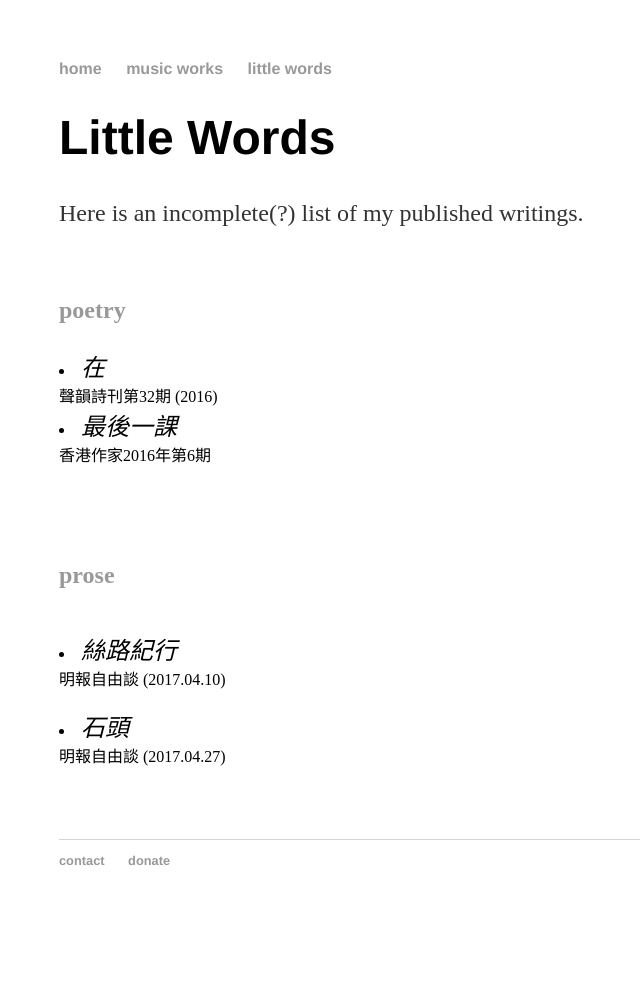
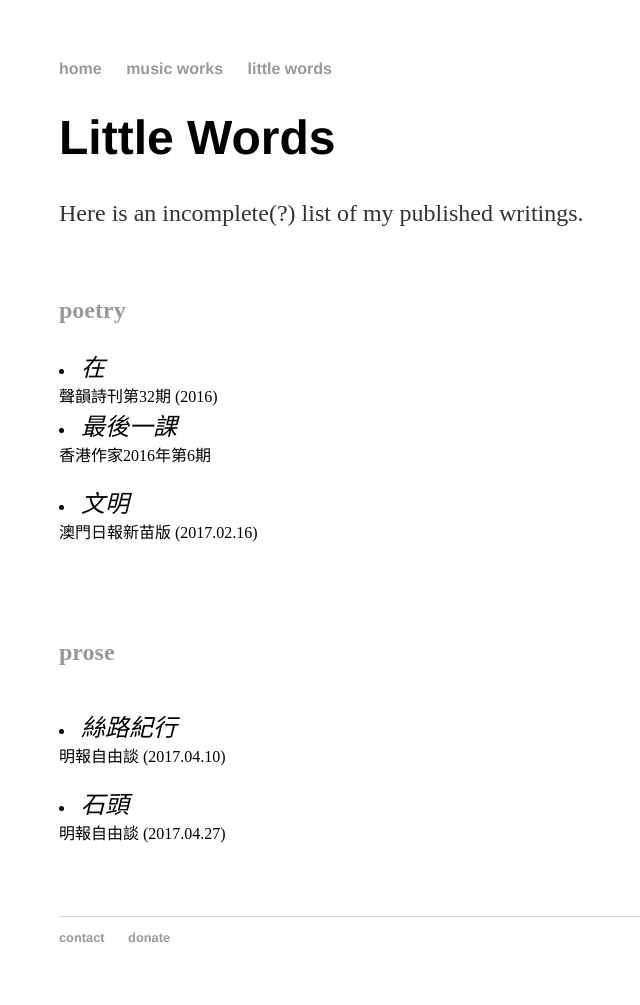
Before and after one commit to maksuihin/maksuihin.github.io, a Jekyll site: the page built from writings.html, in a window 1280 px wide. Shown: the whole page, without its empty margins (133-773 px from the left). Built offline with Jekyll 4.4.1, drawn with Linux system fonts in a browser that asks for light colours; before the commit the page ends 928 px from its top, so only the background shows below that.

Commit message:
Update writings.html

```diff
--- a/writings.html
+++ b/writings.html
@@ -27,8 +27,10 @@ title: Little Words by MAK, Sui-hin
        <li><em>泊懷</em>    </br>大頭菜<br/>    </li>
 
 !-->
+        <li><em>文明</em>    </br>澳門日報新苗版 (2017.02.16)<br/>    </li>
+
 				</ul></span>
-			</br></br></br>
+</br></br>
 
       <p><h2>prose</h2></p><u1><span lang="zh">
 	      <!--<li><em>人情</em>    </br>大頭菜<br/>    </li>-->
```
